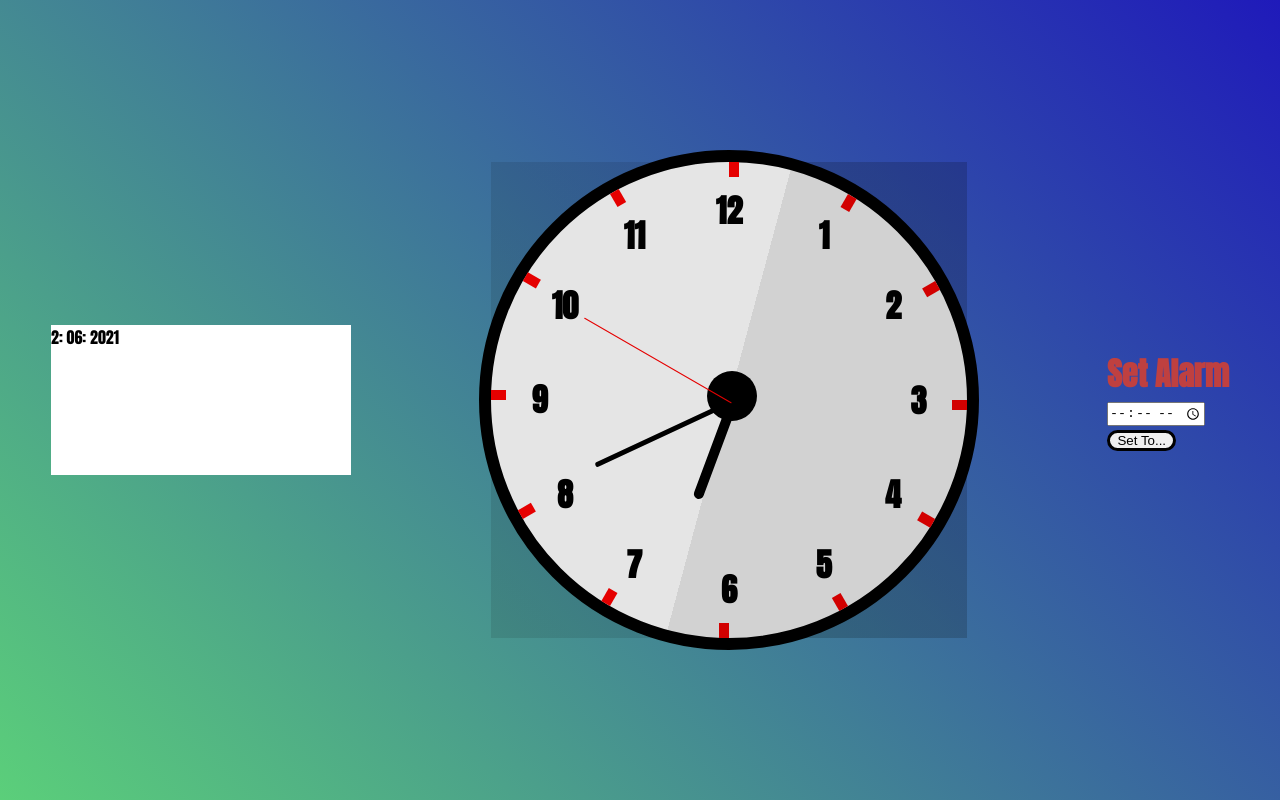
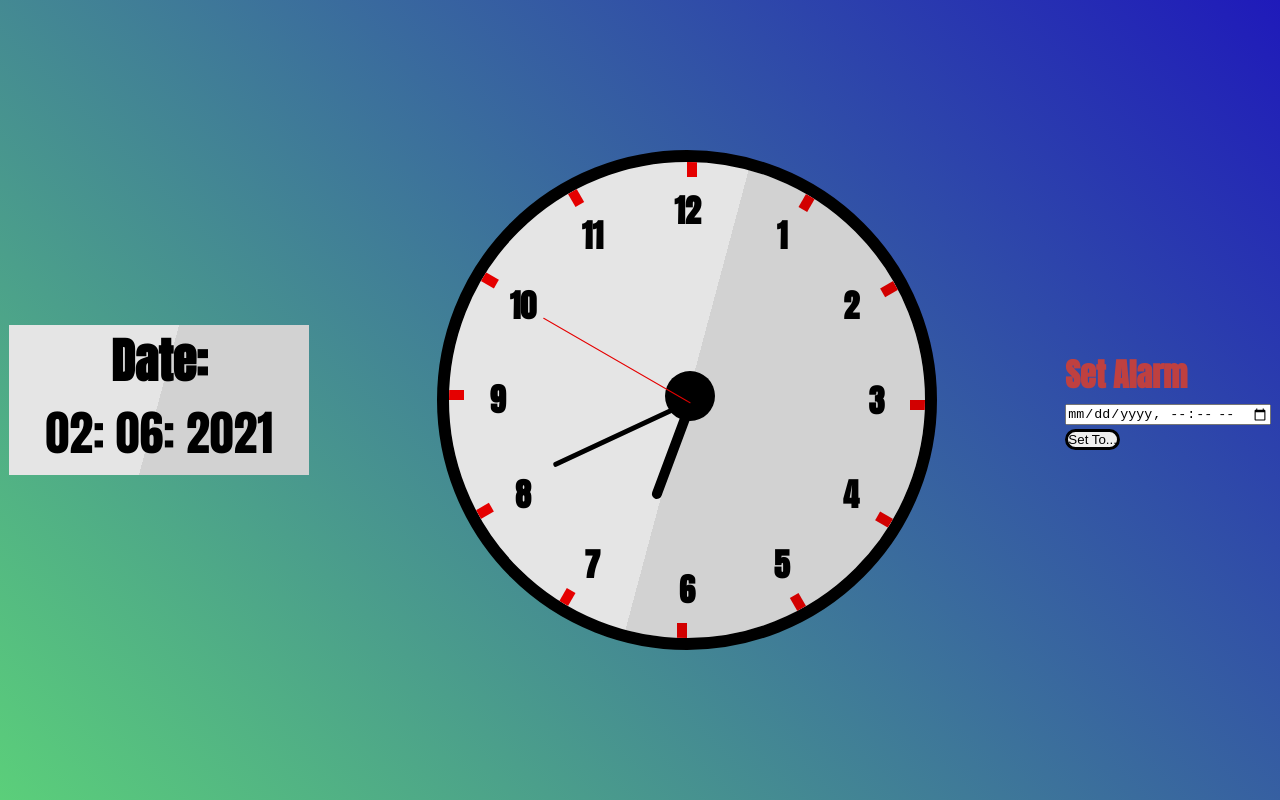
Before and after one commit to Mark-42-max/Analog-Clock, a plain HTML site: page index.html in a window 1280 px wide. Drawn offline with Linux system fonts and the light colour scheme.

Commit message:
Date Prompt Successful
1. Date prompt added
2. Alarm sound added
3.Alarm functionality to be implemented

```diff
--- a/CSS/style.css
+++ b/CSS/style.css
@@ -29,7 +29,7 @@ body {
     height: 500px;
     border: 12px solid black;
     border-radius: 250px;
-    /* overflow: hidden; */
+    overflow: hidden;
 }
 
 .clock::after {
@@ -210,6 +210,19 @@ body {
     height: 150px;
     background-color: white;
     right: 10%;
+    text-align: center;
+    font-family: var(--font);
+    font-size: 3rem;
+}
+
+.date::after {
+    content: '';
+    position: absolute;
+    width: 100%;
+    height: 100%;
+    top: 0;
+    left: 0;
+    background: linear-gradient(285deg, rgba(0, 0, 0, 0.175) 50%, rgba(0, 0, 0, 0.1) 50%);
 }
 
 .alarm {
--- a/JS/behavior.js
+++ b/JS/behavior.js
@@ -21,14 +21,33 @@ setInterval(function() {
 
 var date = document.getElementById("date");
 var v = new Date();
-var dd = v.getDate();
-var mm = v.getMonth();
-var yyyy = v.getFullYear();
 
-if (dd < 10) {
-    date.innerText = `0${dd}: ${mm}: ${yyyy}`;
+if (v.getDate() < 10) {
+
+    var dd = "0" + v.getDate().toString();
+} else {
+    dd = v.getDate().toString();
 }
 
-if (mm < 10) {
-    date.innerText = `${dd}: 0${mm}: ${yyyy}`;
+if (v.getMonth() < 10) {
+
+    var mm = "0" + v.getMonth().toString();
+} else {
+    mm = v.getMonth().toString;
 }
+
+var yyyy = v.getFullYear().toString();
+
+date.innerText = dd + ": " + mm + ": " + yyyy;
+
+
+
+// -------------------------------------------------------------------------------------------------------
+
+var sound = new Audio();
+sound.src("../audio/mixkit-game-notification-wave-alarm-987.wav");
+
+function ring() {
+
+    var alarm = document.getElementById("alarmTime");
+}
--- a/index.html
+++ b/index.html
@@ -12,6 +12,7 @@
 <body>
 
     <div class="date">
+        <h4>Date:</h4>
         <div id="date"></div>
     </div>
 
@@ -65,10 +66,11 @@
 
         <h1 style="color:hsl(0, 50%, 50%);">Set Alarm</h1>
         <form id="alarmEvent">
-            <input type="time" id="alarmTime" placeholder="    hh: mm: ss">
+            <input type="datetime-local" id="alarmTime">
             <br>
-            <input type="button" value="  Set To...  " style="border: 3px solid black; border-radius: 15px;">
+            <!---->
         </form>
+        <button id="setAlarm" onclick="ring(this);" style="border: 3px solid black; border-radius: 15px;">  Set To...  </button>
     </div>
 
     <script src="/JS/behavior.js"></script>
```
Also changed, not shown: 1 other file.
